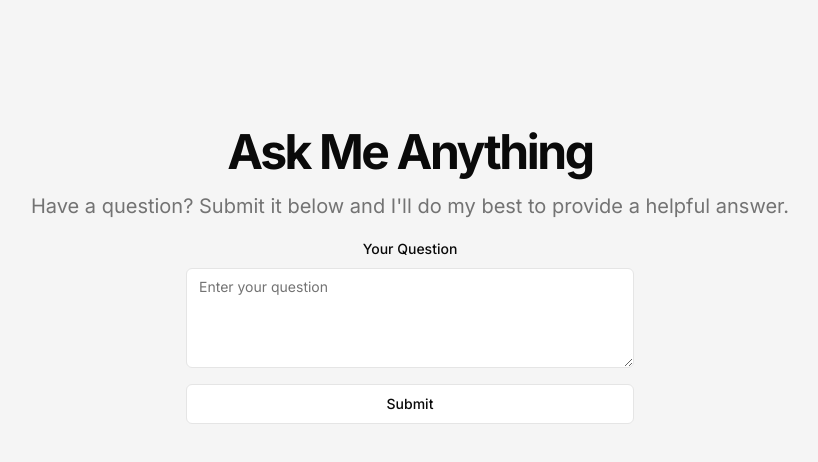
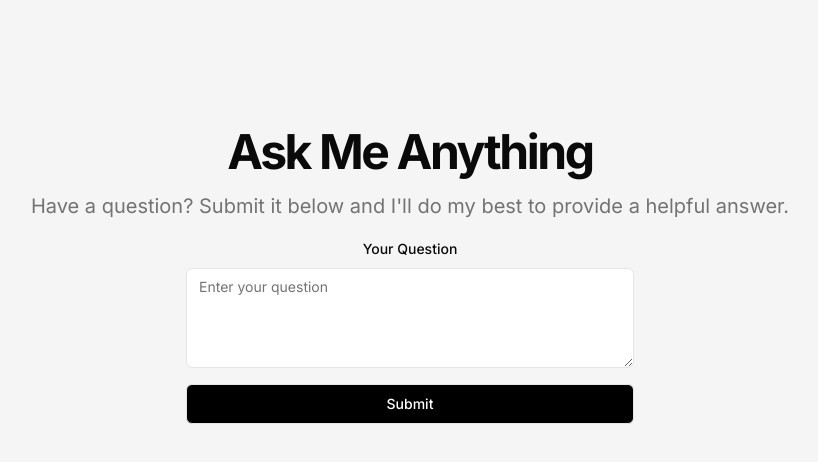
Before and after one commit to notcodesid/OpinionLoop, a Next.js app: page / in a window 1280 px wide. Shown: the top 462 px of the page, without its empty margins (230-1048 px from the left). Built offline with nearby package versions, Linux system fonts and the light colour scheme.

Commit message:
btn color

```diff
--- a/src/app/layout.tsx
+++ b/src/app/layout.tsx
@@ -20,8 +20,8 @@ export default function RootLayout({
   return (
     <html lang="en">
       <body className={inter.className}>
+        {children}
         <Toaster />
-        {children}
       </body>
     </html>
   );
--- a/src/components/Qsn.tsx
+++ b/src/components/Qsn.tsx
@@ -55,7 +55,7 @@ export default function QuestionSec() {
 
 
               <Button
-                className="w-full"
+                className="w-full bg-black text-white"
                 type="submit"
                 disabled={loading}
                 variant="outline"
```
